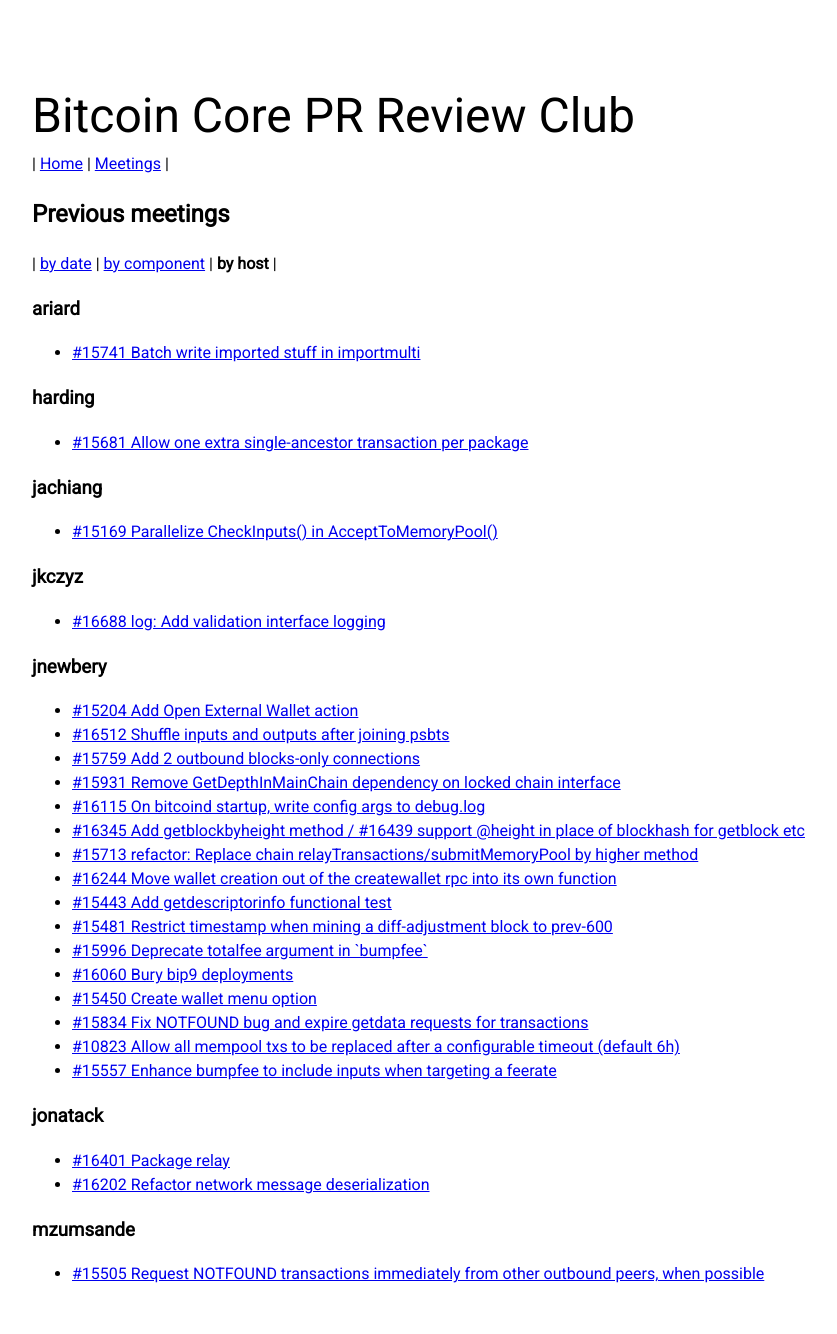
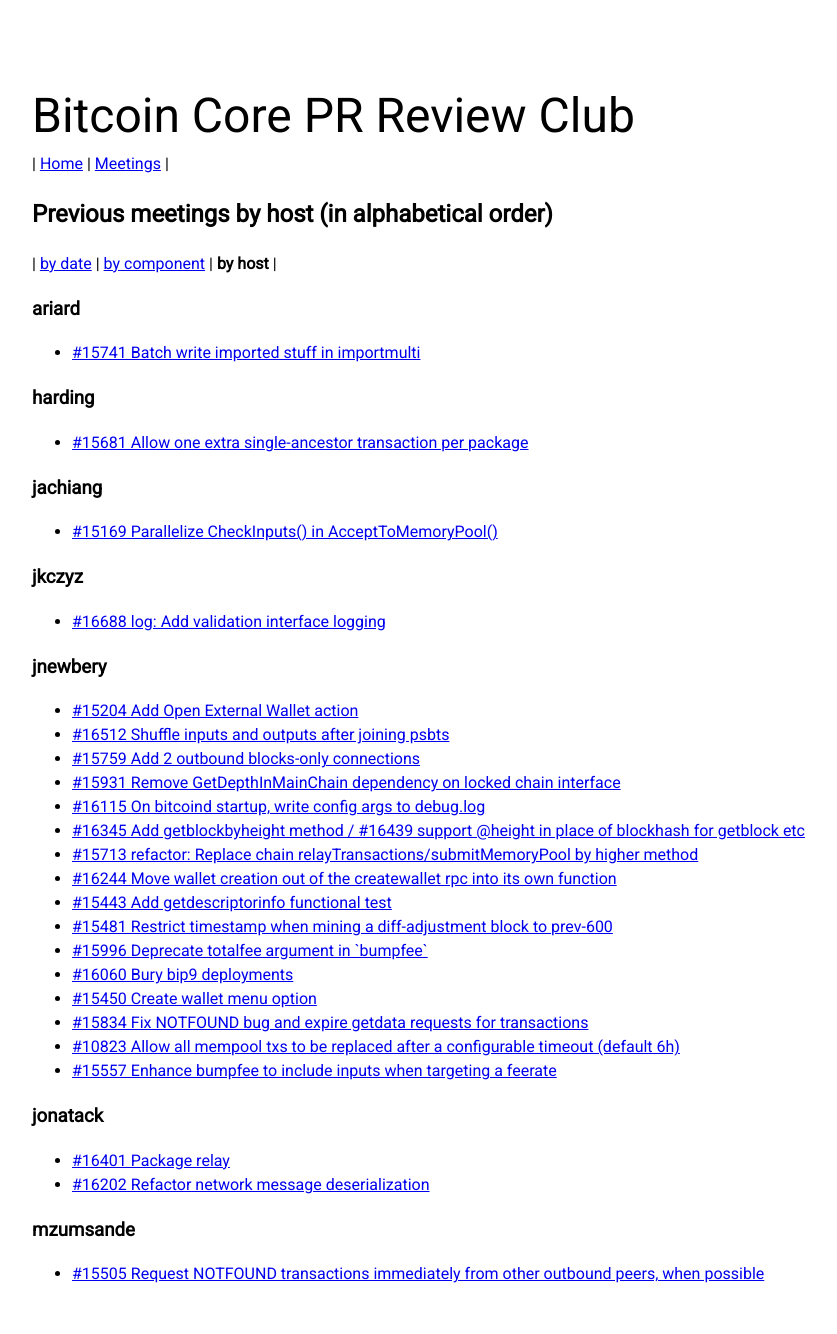
Before and after one commit to bitcoin-core-review-club/website, a Jekyll site: the page built from meetings-hosts.html, in a window 1280 px wide. Shown: the whole page, without its empty margins (0-837 px from the left). Built offline with Jekyll 4.4.1, drawn with Linux system fonts in a browser that asks for light colours; nearby versions of some CDN libraries.

Commit message:
More specific meeting pages headers

```diff
--- a/meetings-components.html
+++ b/meetings-components.html
@@ -1,6 +1,6 @@
 ---
 layout: default
-title: Previous Meetings
+title: Previous Meetings by Component
 ---
 
 {% capture raw_components %}
@@ -18,7 +18,7 @@
 {% assign components = raw_components | split: "|" | sort_natural | uniq %}
 
 <div class="Home">
-    <h2 class="Home-posts-title">Previous meetings</h2>
+    <h2 class="Home-posts-title">Previous meetings by component</h2>
     <p>{% include linkers/meetings-pages.md %}</p>
 
     {% for component in components %}
--- a/meetings-hosts.html
+++ b/meetings-hosts.html
@@ -1,6 +1,6 @@
 ---
 layout: default
-title: Previous Meetings
+title: Previous Meetings by Host
 ---
 
 {% capture raw_hosts %}
@@ -16,7 +16,7 @@
 {% assign hosts = raw_hosts | split: "|" | sort_natural | uniq %}
 
 <div class="Home">
-    <h2 class="Home-posts-title">Previous meetings</h2>
+    <h2 class="Home-posts-title">Previous meetings by host (in alphabetical order)</h2>
     <p>{% include linkers/meetings-pages.md %}</p>
 
     {% for host in hosts %}
--- a/meetings.html
+++ b/meetings.html
@@ -1,10 +1,9 @@
 ---
 layout: default
-title: Previous Meetings
+title: Previous Meetings by Date
 ---
-
 <div class="Home">
-    <h2 class="Home-posts-title">Previous meetings</h2>
+    <h2 class="Home-posts-title">Previous meetings by date</h2>
     <p>{% include linkers/meetings-pages.md %}</p>
     {% for post in site.posts %}
     {% capture nowunix %}{{'now' | date: "%s"}}{% endcapture %}
```
